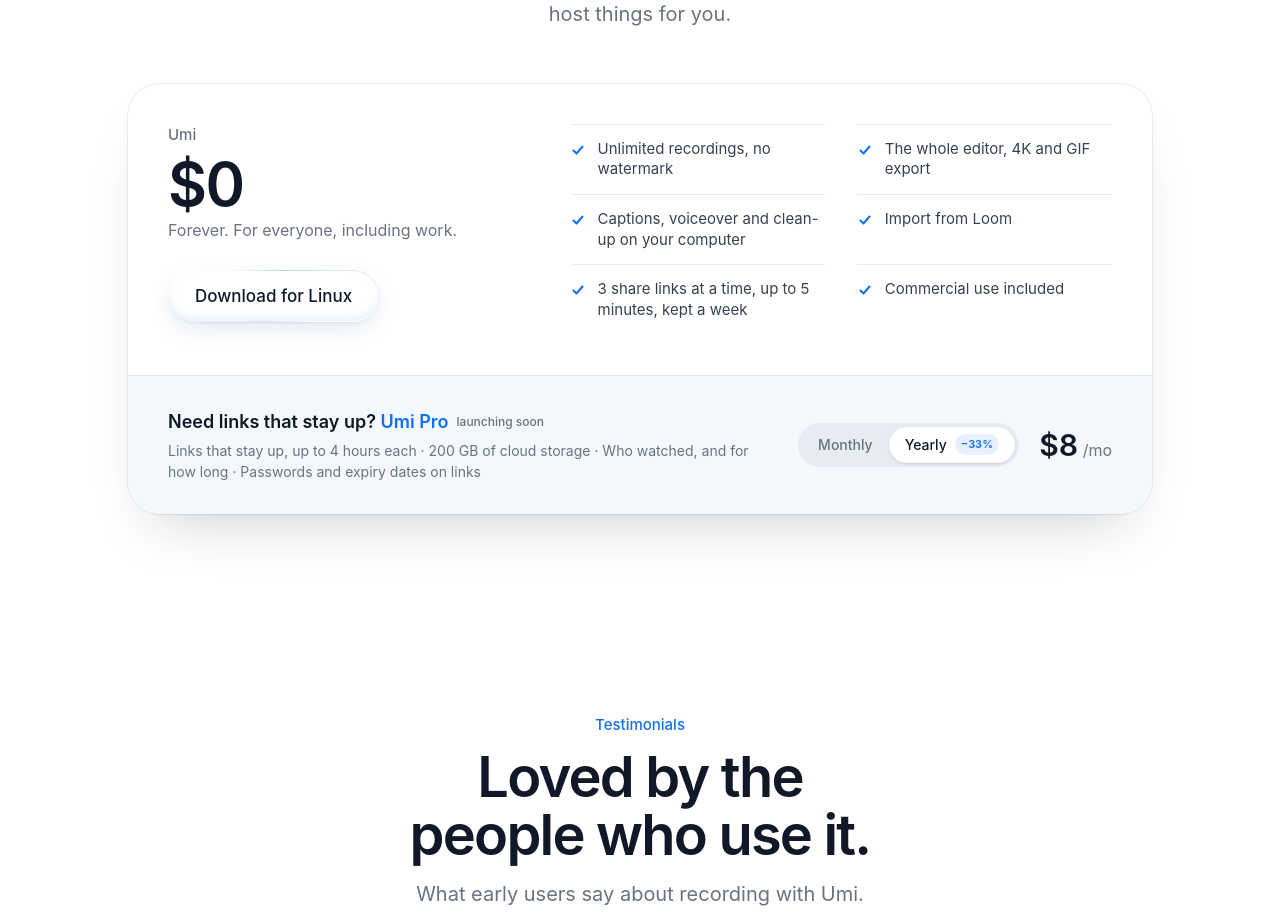
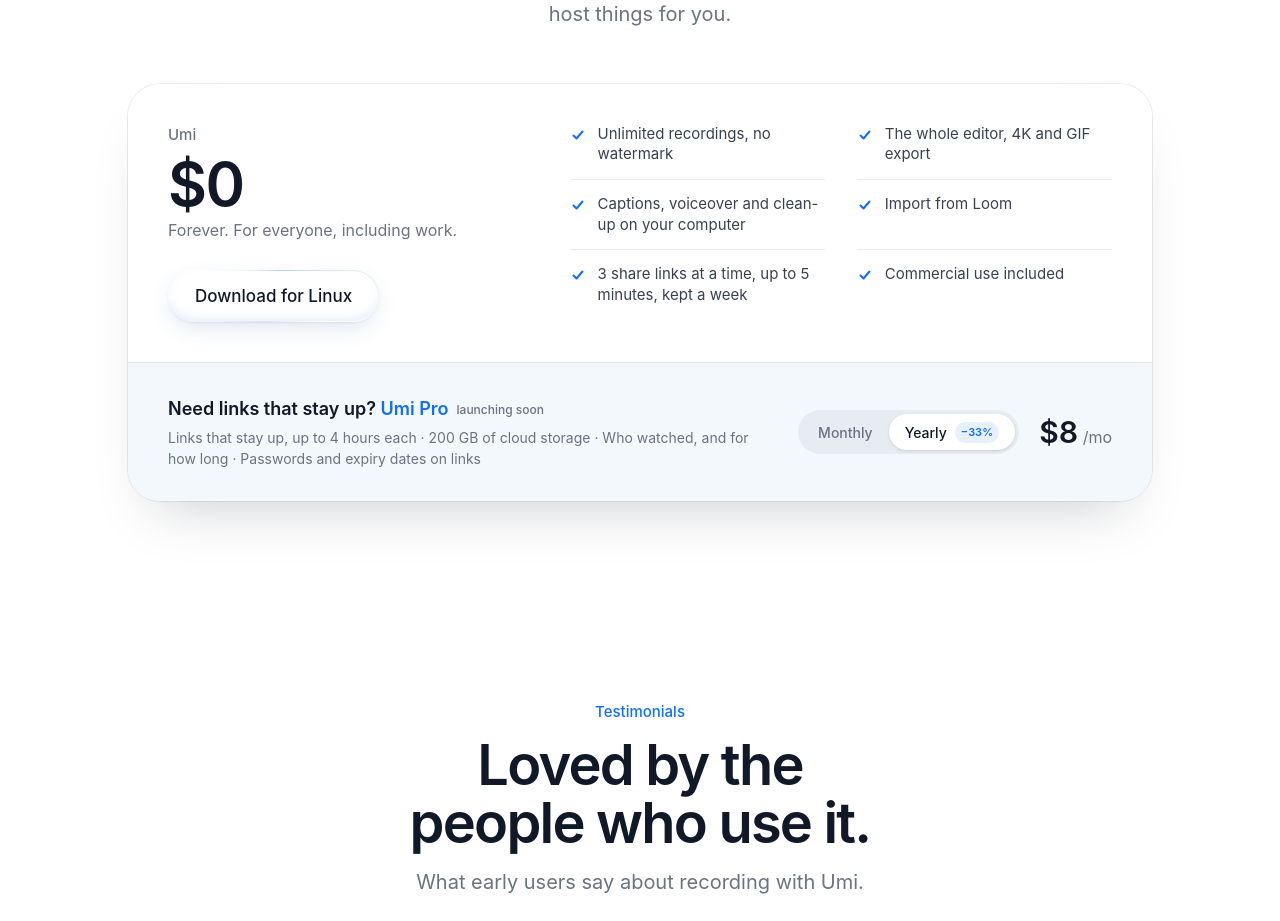
Before and after one commit to huseyinsezeryildirim/umi, a Next.js app in the folder apps/site/: page / in a window 1280 px wide. Shown: the part 10022-10943 px from the top of the page. Built offline with nearby package versions, Linux system fonts and the light colour scheme.

Commit message:
Pricing: lines only between the rows of Free's list

```diff
--- a/apps/site/components/Pricing.tsx
+++ b/apps/site/components/Pricing.tsx
@@ -76,7 +76,7 @@
           </div>
           <ul className="grid content-start gap-x-8 sm:grid-cols-2">
             {FREE.map((t) => (
-              <li key={t} className="flex gap-3 border-t border-line py-3.5 text-[15px] leading-snug text-text">
+              <li key={t} className="flex gap-3 border-t border-line py-3.5 text-[15px] leading-snug text-text first:border-t-0 first:pt-0 sm:nth-[2]:border-t-0 sm:nth-[2]:pt-0">
                 <Check />
                 {t}
               </li>
```
